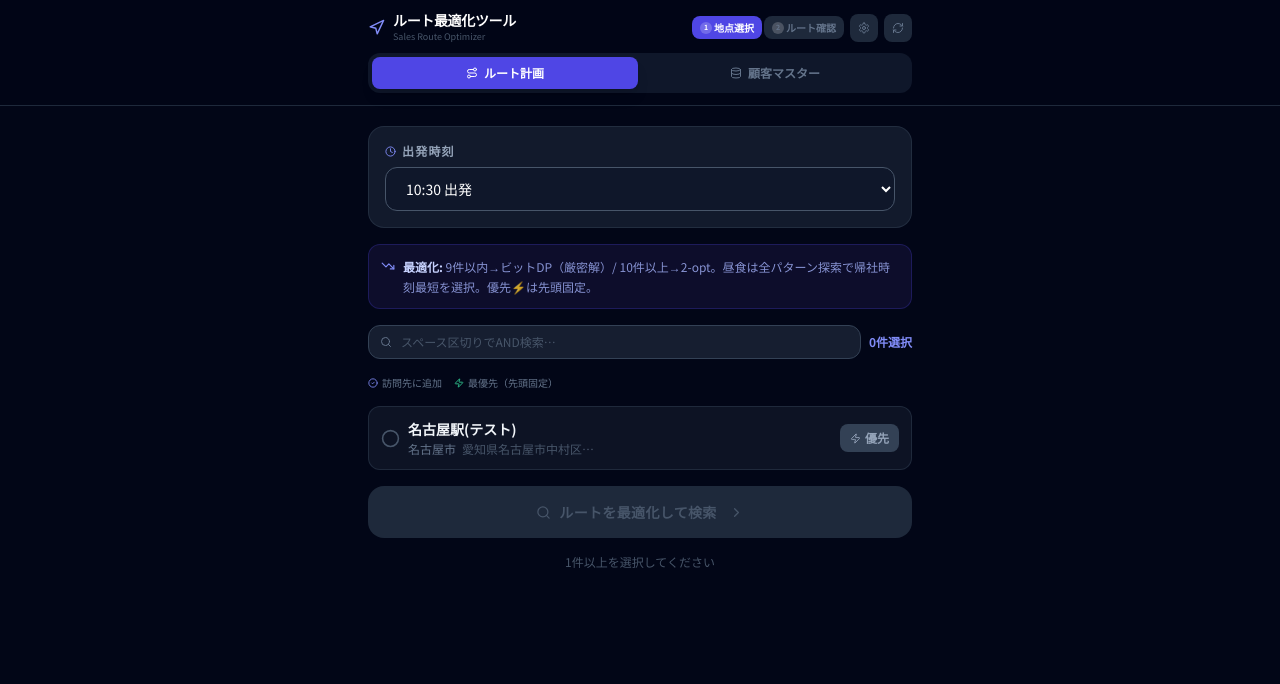
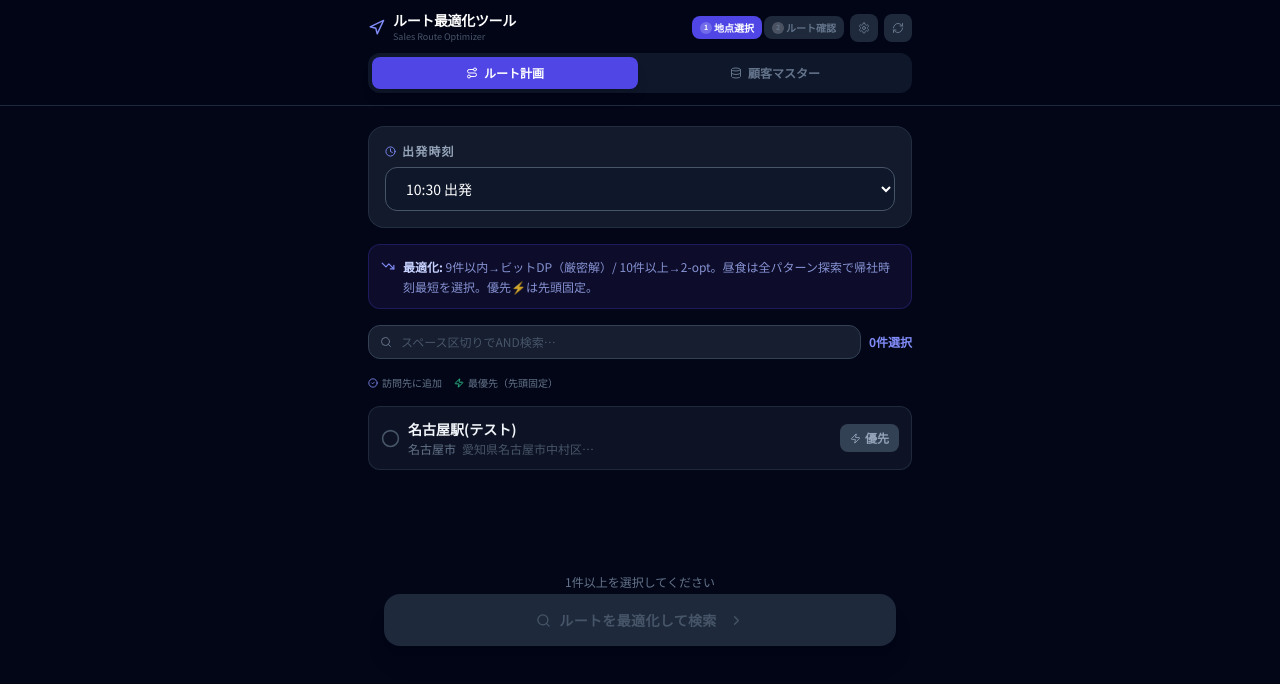
Before and after one commit to eito1031/-, a React (Vite) app: page / in a window 1280 px wide. Shown: the top 684 px of the page. Built offline with nearby package versions, Linux system fonts and the light colour scheme.

Commit message:
feat: 検索ボタンを画面下部に固定表示（顧客が多くてもアクセス可能に）
https://claude.ai/code/session_016dcg51GJgVHxLoD42P7mdE

```diff
--- a/src/App.jsx
+++ b/src/App.jsx
@@ -782,6 +782,7 @@ const LocationSelector = ({ customers, selected, onToggle, priorityId, onSetPrio
   const canSearch=selected.length>0&&noCoordSelected.length===0&&!isOptimizing;
 
   return (
+    <>
     <div className="space-y-4">
       <div className="bg-slate-800/60 rounded-2xl border border-slate-700/50 p-4">
         <label className="text-xs font-semibold text-slate-400 uppercase tracking-widest mb-2 flex items-center gap-1.5"><Clock size={11} className="text-indigo-400"/>出発時刻</label>
@@ -843,13 +844,19 @@ const LocationSelector = ({ customers, selected, onToggle, priorityId, onSetPrio
           );
         })}
       </div>
-      <button onClick={onSearch} disabled={!canSearch}
-        className={`w-full flex items-center justify-center gap-2 py-4 rounded-2xl text-sm font-bold tracking-wide transition-all active:scale-[0.98] ${canSearch?"bg-indigo-600 hover:bg-indigo-500 text-white shadow-lg shadow-indigo-900/40":"bg-slate-800 text-slate-600 cursor-not-allowed"}`}>
-        {isOptimizing?<><Loader2 size={15} className="animate-spin"/>最適化中…</>:<><Search size={15}/>ルートを最適化して検索<ChevronRight size={15} className="ml-1"/></>}
-      </button>
-      {selected.length===0&&<p className="text-center text-xs text-slate-600">1件以上を選択してください</p>}
-      {noCoordSelected.length>0&&selected.length>0&&<p className="text-center text-xs text-amber-500 flex items-center justify-center gap-1"><AlertTriangle size={11}/>座標未取得の訪問先があります。マスターで住所を登録してください。</p>}
+      <div style={{height:"80px"}}/>
     </div>
+    <div className="sticky bottom-0 z-20 px-4 pb-4 pt-2 bg-gradient-to-t from-slate-950 via-slate-950/95 to-transparent pointer-events-none">
+      <div className="pointer-events-auto space-y-1">
+        {selected.length===0&&<p className="text-center text-xs text-slate-500">1件以上を選択してください</p>}
+        {noCoordSelected.length>0&&selected.length>0&&<p className="text-center text-xs text-amber-500 flex items-center justify-center gap-1"><AlertTriangle size={11}/>座標未取得の訪問先があります。マスターで住所を登録してください。</p>}
+        <button onClick={onSearch} disabled={!canSearch}
+          className={`w-full flex items-center justify-center gap-2 py-4 rounded-2xl text-sm font-bold tracking-wide transition-all active:scale-[0.98] shadow-xl ${canSearch?"bg-indigo-600 hover:bg-indigo-500 text-white shadow-indigo-900/60":"bg-slate-800 text-slate-600 cursor-not-allowed"}`}>
+          {isOptimizing?<><Loader2 size={15} className="animate-spin"/>最適化中…</>:<><Search size={15}/>ルートを最適化して検索<ChevronRight size={15} className="ml-1"/></>}
+        </button>
+      </div>
+    </div>
+    </>
   );
 };
 
```
